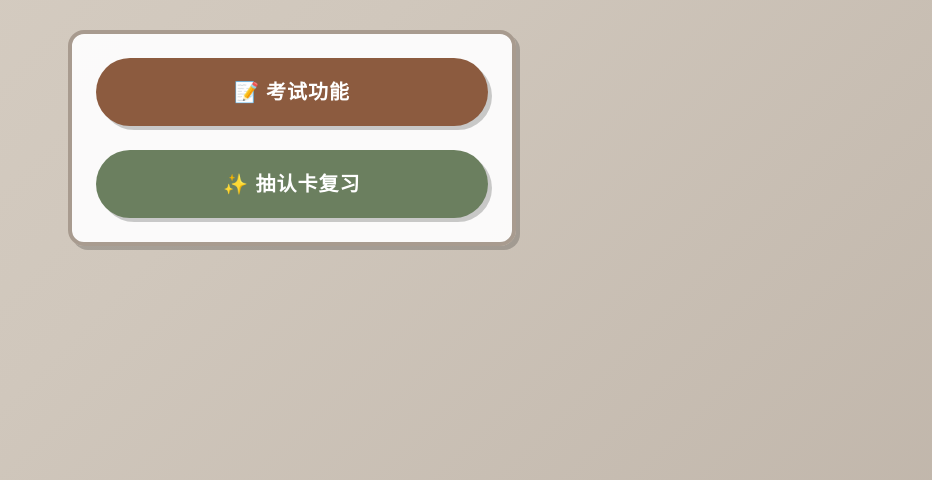
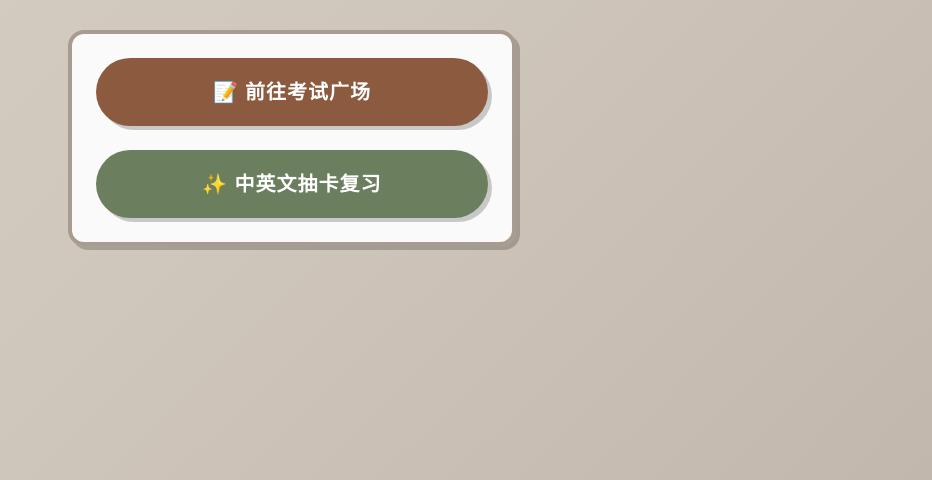
Before and after one commit to EvansongBBR/WSET2_exam_repo, a plain HTML site: page index.html in a window 1280 px wide. Shown: the part 320-800 px from the top of the page, without its empty margins (348-1280 px from the left). Drawn offline with nearby package versions, Linux system fonts and the light colour scheme.

Commit message:
change name for different functions in homepage

```diff
--- a/index.html
+++ b/index.html
@@ -53,10 +53,10 @@
 
         <div class="flex flex-col space-y-6 w-full max-w-sm sm:max-w-md p-6 bg-[#FDFDFD] bg-opacity-95 rounded-2xl charcoal-shadow transform -translate-y-2 animate-slide-in-bottom border-4 border-[#A89B8F]">
             <a href="./exam_function/index.html" class="bg-[#8C5B3F] hover:bg-[#7A4B30] text-white font-bold py-5 px-8 rounded-full charcoal-shadow text-center transition-all duration-300 ease-in-out transform hover:scale-110 focus:outline-none focus:ring-4 focus:ring-[#A77D5E] active:bg-[#6C3C28] text-xl tracking-wider block">
-                📝 考试功能
+                📝 前往考试广场
             </a>
             <a href="./flashcard_function/flashcard.html" class="bg-[#6B7F5F] hover:bg-[#5B6D50] text-white font-bold py-5 px-8 rounded-full charcoal-shadow text-center transition-all duration-300 ease-in-out transform hover:scale-110 focus:outline-none focus:ring-4 focus:ring-[#8F9F8F] active:bg-[#4A5C40] text-xl tracking-wider block">
-                ✨ 抽认卡复习
+                ✨ 中英文抽卡复习
             </a>
         </div>
     </div>
```
